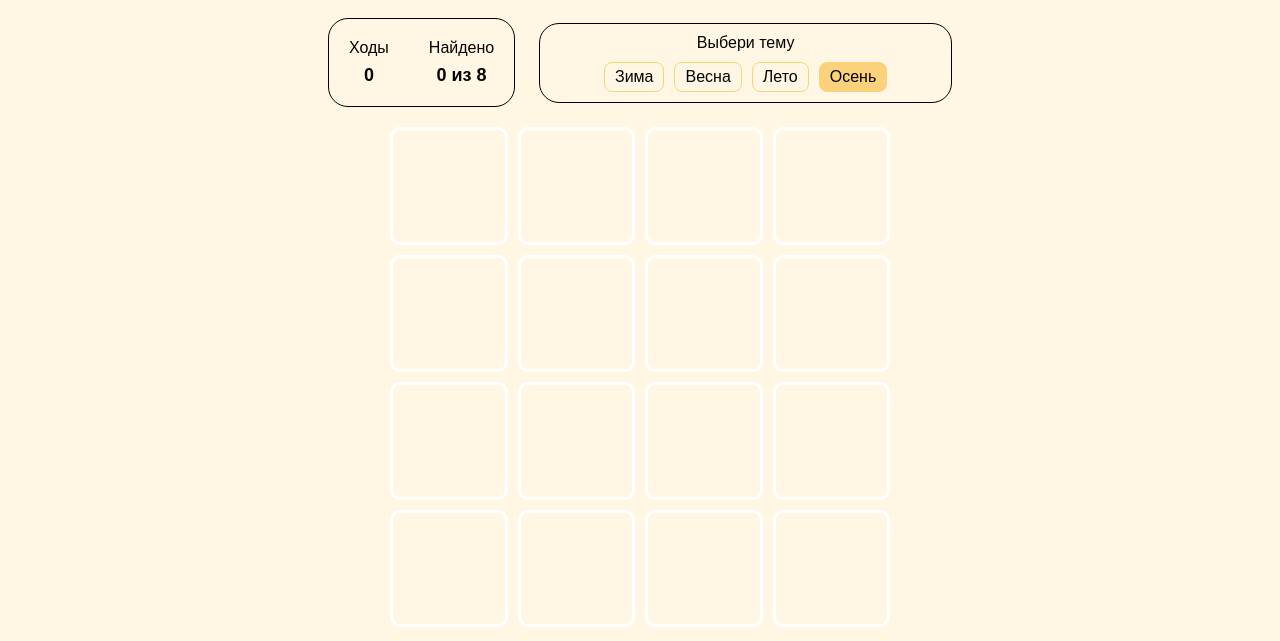
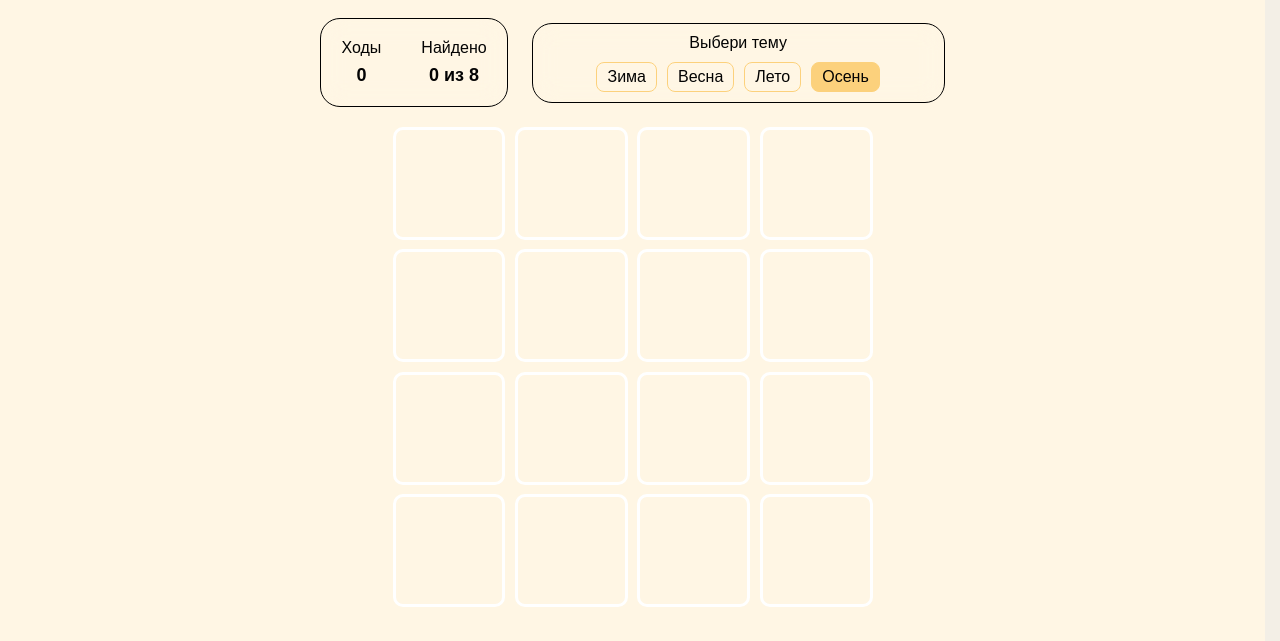
Before and after one commit to MilaRut/memory-game, a website built with Vite: page index.html in a window 1280 px wide. Shown: the part 92-733 px from the top of the page. Built offline with nearby package versions, Linux system fonts and the light colour scheme; files whose address does not match are found by name; a web font is replaced by a local one.

Commit message:
feat: add stable scrollbar-gutter, fix cards height

```diff
--- a/src/css/cards.css
+++ b/src/css/cards.css
@@ -2,7 +2,7 @@
   display: grid;
   grid-template-columns: repeat(4, 1fr);
   gap: 2%;
-  width: min(100%, calc(100dvh - 300px));
+  width: min(100%, calc(100dvh - 320px));
   aspect-ratio: 1 / 1;
   margin: 0 auto;
 }
--- a/src/css/global.css
+++ b/src/css/global.css
@@ -30,6 +30,7 @@ body {
   font-family: "Huninn", sans-serif;
   font-size: var(--font-size-base);
   min-height: 100dvh;
+  scrollbar-gutter: stable;
 }
 
 body {
```
